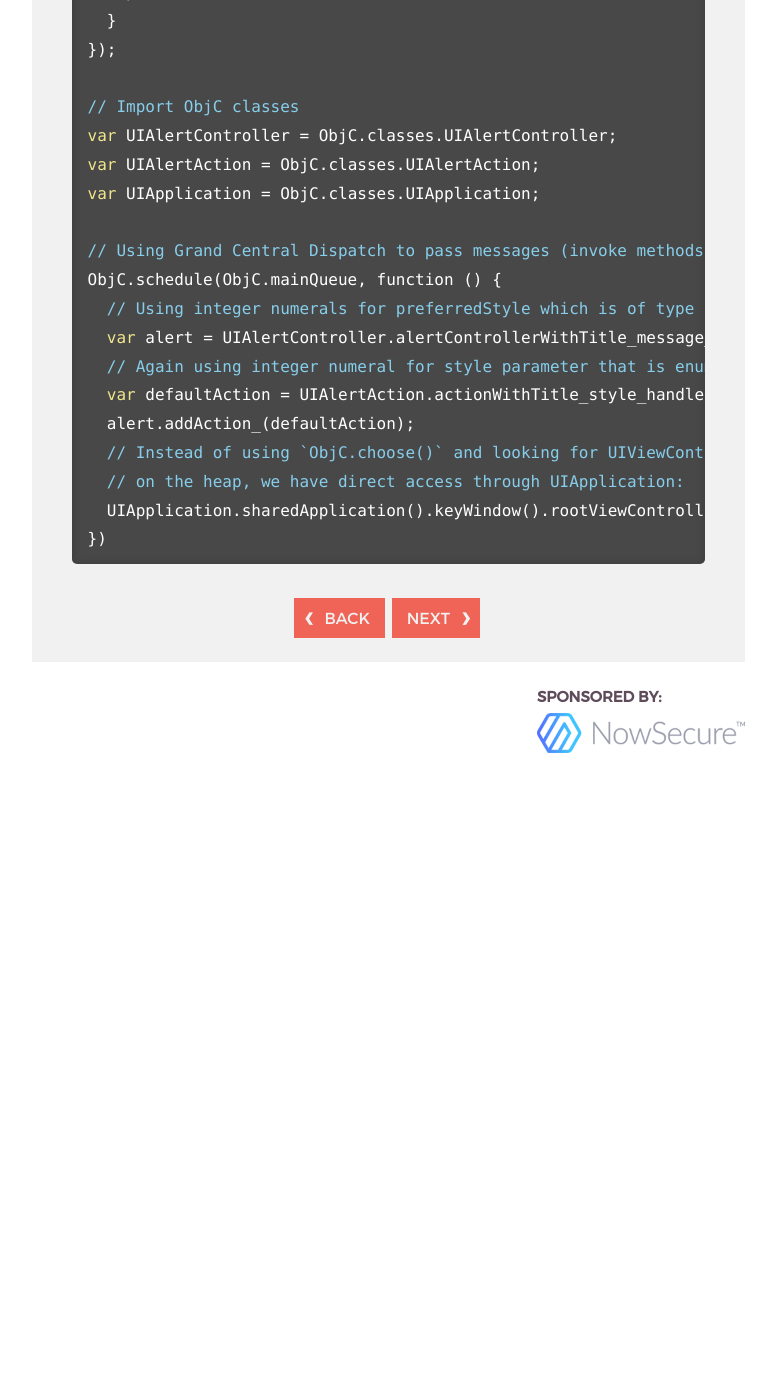
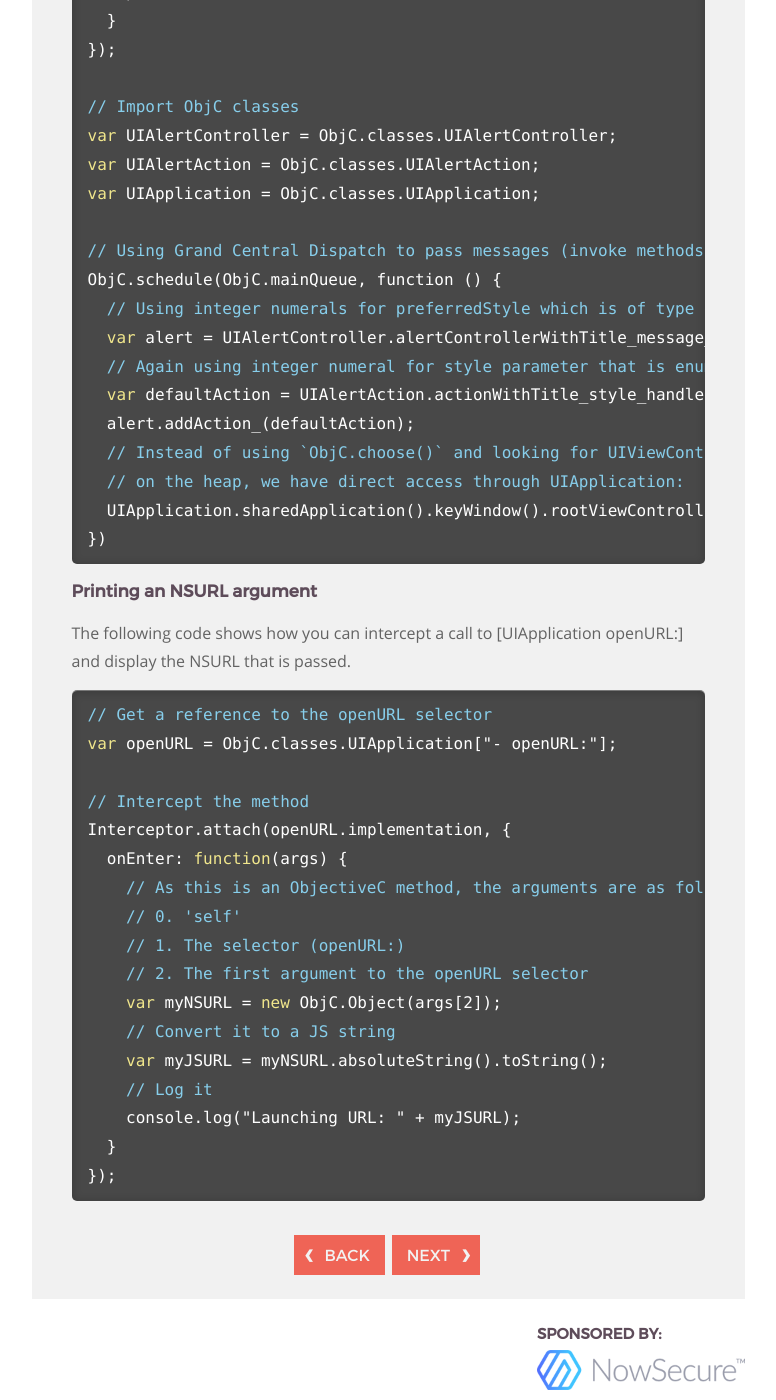
Before and after one commit to frida/frida-website, a Jekyll site: the page built from _docs/examples/ios.md, in a window 1280 px wide and 1400 px high, scrolled down 4621 px. Shown: the whole window, without its empty margins (364-1140 px from the left). Built offline with Jekyll 4.4.1, drawn with Linux system fonts in a browser that asks for light colours; before the commit the page ends 5384 px from its top, so only the background shows below that.

Commit message:
Update ObjC documentation (#58)
* Add iOS example for openURL:
* Clarify ObjC.Object usage

```diff
--- a/_docs/examples/ios.md
+++ b/_docs/examples/ios.md
@@ -195,3 +195,28 @@ ObjC.schedule(ObjC.mainQueue, function () {
   UIApplication.sharedApplication().keyWindow().rootViewController().presentViewController_animated_completion_(alert, true, NULL);
 })
 {% endhighlight %}
+
+
+### Printing an NSURL argument
+
+The following code shows how you can intercept a call to [UIApplication openURL:] and display the NSURL that is passed.
+
+{% highlight js %}
+// Get a reference to the openURL selector
+var openURL = ObjC.classes.UIApplication["- openURL:"];
+
+// Intercept the method
+Interceptor.attach(openURL.implementation, {
+  onEnter: function(args) {
+    // As this is an ObjectiveC method, the arguments are as follows:
+    // 0. 'self'
+    // 1. The selector (openURL:)
+    // 2. The first argument to the openURL selector
+    var myNSURL = new ObjC.Object(args[2]);
+    // Convert it to a JS string
+    var myJSURL = myNSURL.absoluteString().toString();
+    // Log it
+    console.log("Launching URL: " + myJSURL);
+  }
+});
+{% endhighlight %}
```
Also changed, not shown: _docs/javascript-api.md (+7 -1 lines).
